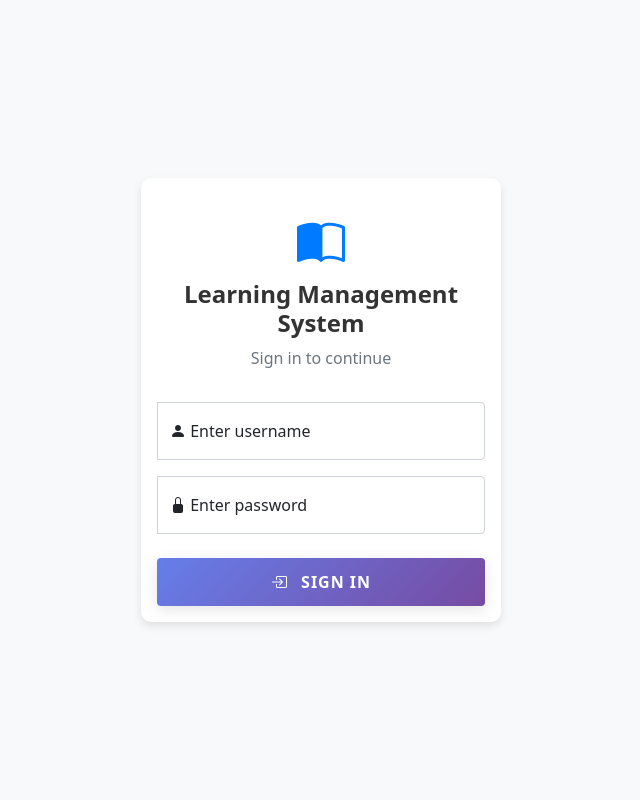
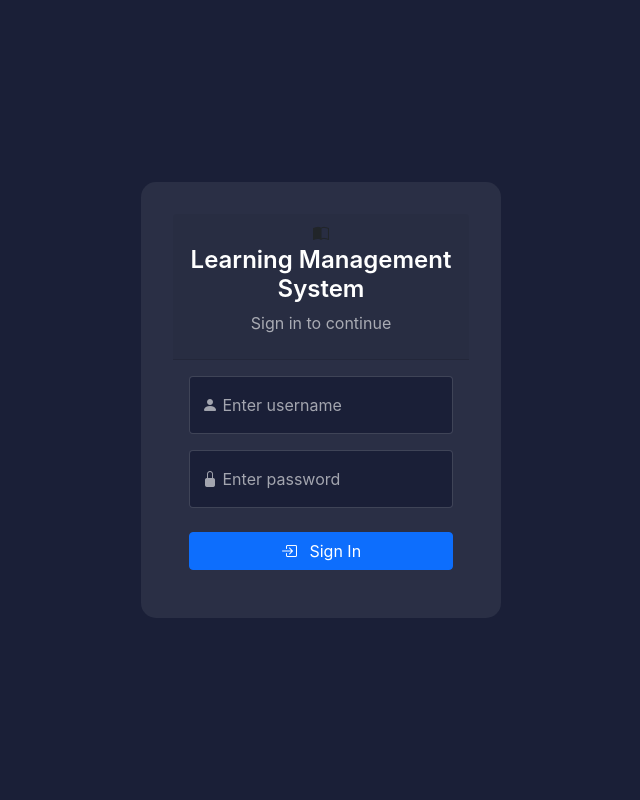
Before and after one commit to alrenz19/lms, a PHP site: page / in a window 1280 px wide. Shown: the whole page, without its empty margins (319-959 px from the left). Run offline with PHP 8.4, Linux system fonts and the light colour scheme; some libraries are stand-ins or nearby versions.

Commit message:
Improved styling

```diff
--- a/assets/css/custom.css
+++ b/assets/css/custom.css
@@ -1,10 +1,11 @@
 /* Login Page Styles */
-body.login-page {
+.login-page {
+    min-height: 100vh;
     display: flex;
+    align-items: center;
     justify-content: center;
-    align-items: center;
-    height: 100vh;
-    background-color: #f8f9fa;
+    background-color: #1a1f37;
+    font-family: 'Inter', sans-serif;
 }
 
 .login-container {
@@ -14,74 +15,58 @@ body.login-page {
 }
 
 .login-card {
+    background-color: #2a2f45;
     border: none;
-    border-radius: 10px;
-    box-shadow: 0 4px 8px rgba(0, 0, 0, 0.1);
-}
-
-.login-card .card-header {
-    background: none;
-    border: none;
-    padding: 30px 20px 0;
+    border-radius: 15px;
+    padding: 2rem;
 }
 
 .system-title {
+    color: white;
     font-size: 1.5rem;
     font-weight: 600;
     margin-bottom: 0.5rem;
-    color: #333;
-}
-
-.system-icon {
-    font-size: 3rem;
-    color: #007bff;
-    margin-bottom: 20px;
-}
-
-.login-input {
-    border-radius: 10px;
-    padding: 12px;
-    border: 1px solid #ddd;
-    margin-bottom: 20px;
-}
-
-.login-input:focus {
-    box-shadow: 0 0 0 0.2rem rgba(102,126,234,0.25);
-    border-color: #667eea;
-}
-
-.login-input-group-text {
-    background: none;
-    border: none;
-    padding-right: 0;
 }
 
 .input-group-text {
-    background-color: #e9ecef;
-    border: none;
-    border-radius: 0.25rem 0 0 0.25rem;
+    background-color: #1a1f37;
+    border: 1px solid rgba(255, 255, 255, 0.1);
+    border-right: none;
+    color: rgba(255, 255, 255, 0.5);
 }
 
 .form-control {
-    border-radius: 0 0.25rem 0.25rem 0;
+    background-color: #1a1f37;
+    border: 1px solid rgba(255, 255, 255, 0.1);
+    border-left: none;
+    color: white;
 }
 
-.btn-login {
+.form-control:focus {
+    background-color: #1a1f37;
+    border-color: rgba(255, 255, 255, 0.1);
+    color: white;
+    box-shadow: none;
+}
+
+.form-control::placeholder {
+    color: rgba(255, 255, 255, 0.5);
+}
+
+.action-button {
+    background: linear-gradient(45deg, #667eea, #764ba2);
+    border: none;
     padding: 0.75rem;
-    font-size: 1rem;
-    font-weight: 600;
-    border-radius: 0.25rem;
-    background: linear-gradient(135deg, #667eea 0%, #764ba2 100%);
-    border: none;
-    text-transform: uppercase;
-    letter-spacing: 1px;
-    box-shadow: 0 4px 15px rgba(0,0,0,0.1);
+    display: flex;
+    align-items: center;
+    justify-content: center;
+    font-weight: 500;
     transition: all 0.3s ease;
 }
 
-.btn-login:hover {
+.action-button:hover {
+    background: linear-gradient(45deg, #5a70d9, #694393);
     transform: translateY(-1px);
-    box-shadow: 0 7px 15px rgba(0,0,0,0.2);
 }
 
 /* Dashboard Icons */
@@ -97,3 +82,24 @@ body.login-page {
     height: 20px;
     margin-right: 10px;
 }
+
+.login-card .text-muted {
+    color: rgba(255, 255, 255, 0.6) !important;
+}
+
+.form-floating input {
+    background-color: #1a1f37;
+    border: 1px solid rgba(255,255,255,0.1);
+    color: white;
+}
+
+.form-floating input:focus {
+    background-color: #1a1f37;
+    border-color: #667eea;
+    box-shadow: 0 0 0 2px rgba(102,126,234,0.2);
+    color: white;
+}
+
+.form-floating label {
+    color: rgba(255,255,255,0.6);
+}
```
